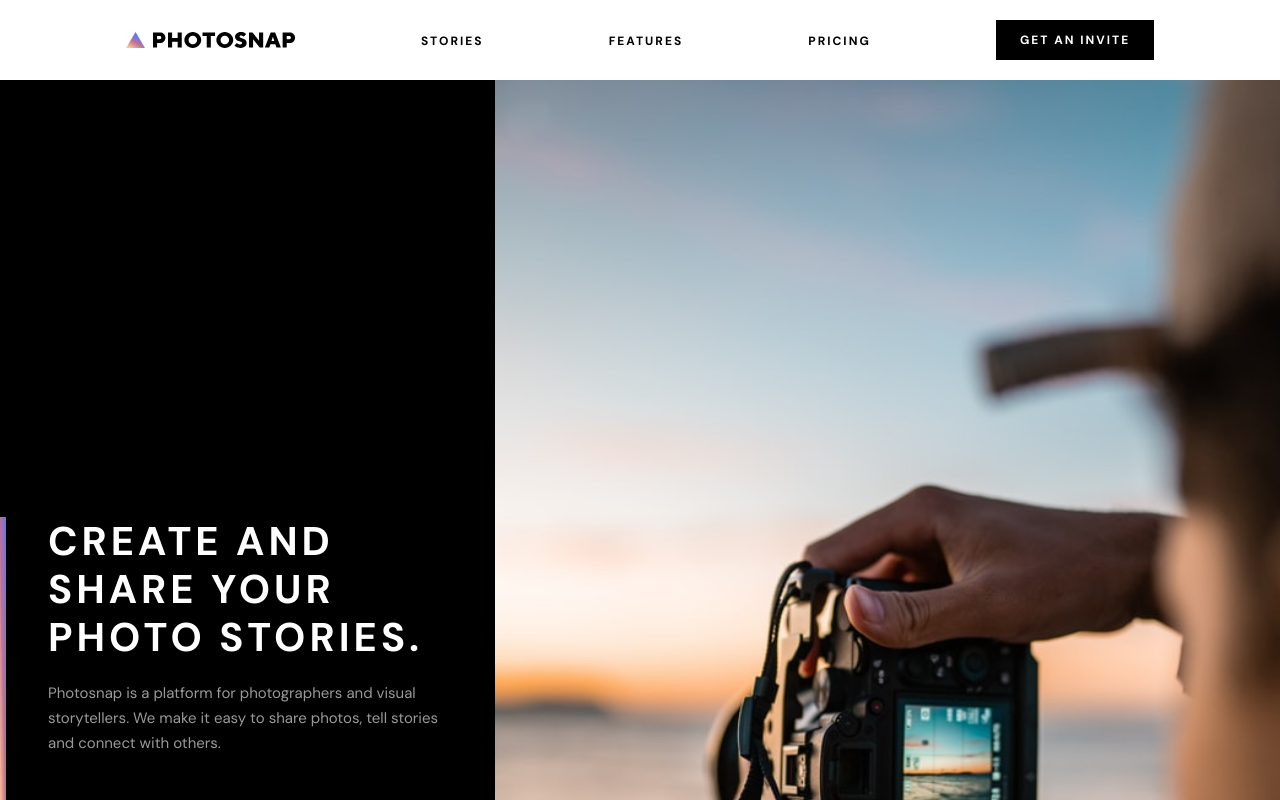
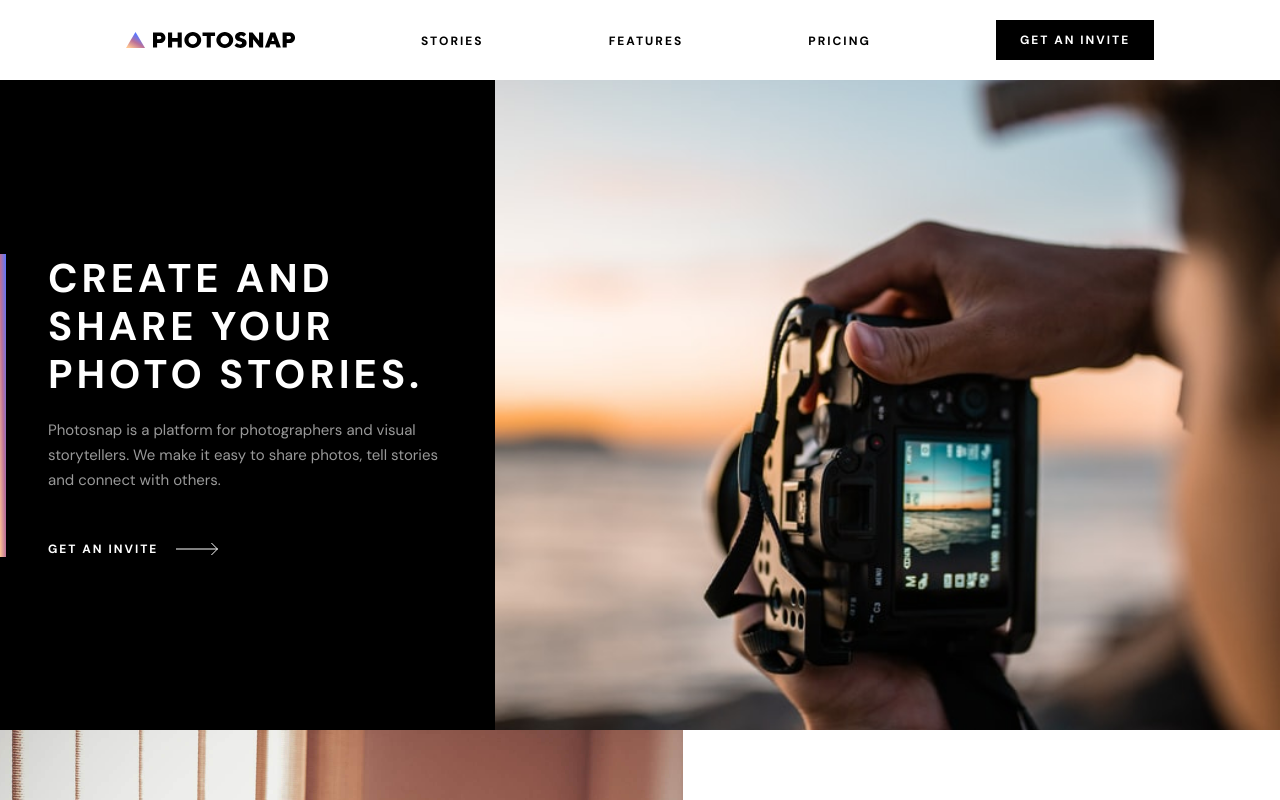
Before and after one commit to ding-09/photosnap, a React (Create React App) app: page / in a window 1280 px wide. Shown: the top 800 px of the page. Built offline with nearby package versions, Linux system fonts and the light colour scheme; the HTML template or start-up script is replaced by a standard one.

Commit message:
fixed Home page responsiveness issue

```diff
--- a/src/components/Home/index.styled.js
+++ b/src/components/Home/index.styled.js
@@ -26,12 +26,7 @@ export const StyledHome = styled.section`
   @media (min-width: 768px) {
     .main-content {
       section:first-child {
-        min-height: 65rem;
-        figure {
-          img {
-            height: 100%;
-          }
-        }
+        height: 65rem;
       }
       section.sub-details {
         display: flex;
@@ -39,6 +34,9 @@ export const StyledHome = styled.section`
         min-height: 60rem;
         figure {
           min-width: 27rem;
+          img {
+            object-position: 40%;
+          }
         }
         &:last-child {
           .text-details h2 {
@@ -53,6 +51,7 @@ export const StyledHome = styled.section`
           flex-direction: column;
           justify-content: center;
           padding: 0 5.4rem;
+          min-width: 50rem;
           h2 {
             font-size: 4rem;
             line-height: 4.8rem;
```
Also changed, not shown: 1 other file (tests, documents, lock files or other folders).
